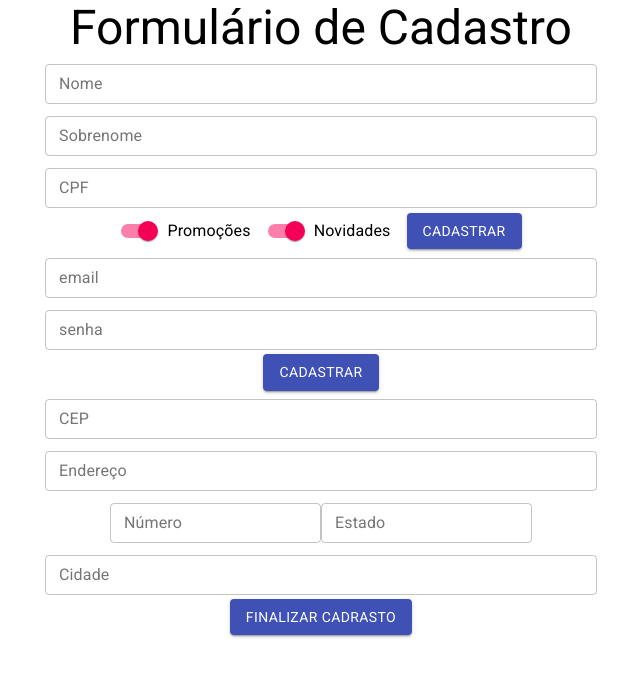
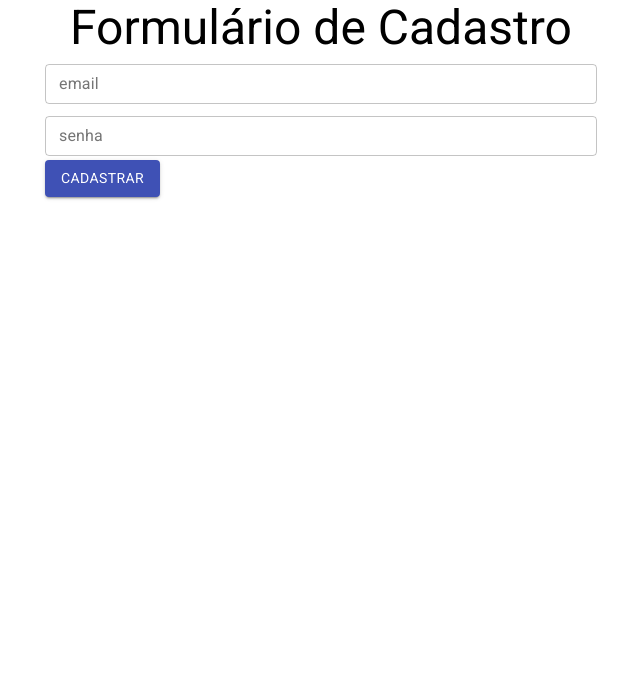
Before and after one commit to Gabrielhidro/React-form, a React (Create React App) app: page / in a window 1280 px wide. Shown: the top 676 px of the page, without its empty margins (319-959 px from the left). Built offline with nearby package versions, Linux system fonts and the light colour scheme.

Commit message:
Create switch function

```diff
--- a/src/App.css
+++ b/src/App.css
@@ -1,7 +1,3 @@
-.App {
-  text-align: center;
-}
-
 .App-logo {
   height: 40vmin;
   pointer-events: none;
--- a/src/components/FormulárioCadastro/DadosDeEntrega.jsx
+++ b/src/components/FormulárioCadastro/DadosDeEntrega.jsx
@@ -11,7 +11,6 @@ export function DadosDeEntrega() {
         color="secondary"
         variant="outlined"
         margin="dense"
-        fullWidth
       />
 
       <TextField
--- a/src/components/FormulárioCadastro/FormularioCadastro.jsx
+++ b/src/components/FormulárioCadastro/FormularioCadastro.jsx
@@ -1,14 +1,34 @@
+import { Typography } from "@material-ui/core";
 import React, { useState } from "react";
 import { DadosDeEntrega } from "./DadosDeEntrega";
 import { DadosPessoais } from "./DadosPessoais";
 import { DadosUsuario } from "./DadosUsuario";
 
 export function FormularioCadastro({ onSubmit, validations }) {
-  return (
-    <>
-      <DadosPessoais onSubmit={onSubmit} validations={validations} />
-      <DadosUsuario />
-      <DadosDeEntrega />
-    </>
-  );
+  const [etapaAtual, setEtapaAtual] = useState(0);
+
+  function formularioAtual(etapa) {
+    switch (etapa) {
+      case 0:
+        return <DadosUsuario />;
+    }
+    switch (etapa) {
+      case 1:
+        return <DadosPessoais onSubmit={onSubmit} validations={validations} />;
+    }
+    switch (etapa) {
+      case 2:
+        return <DadosDeEntrega />;
+      default:
+        return <Typography>Erro</Typography>;
+    }
+  }
+
+  return <>{formularioAtual(etapaAtual)}</>;
 }
+
+{
+  /* <DadosPessoais onSubmit={onSubmit} validations={validations} />
+<DadosUsuario />
+<DadosDeEntrega /> */
+}
```
